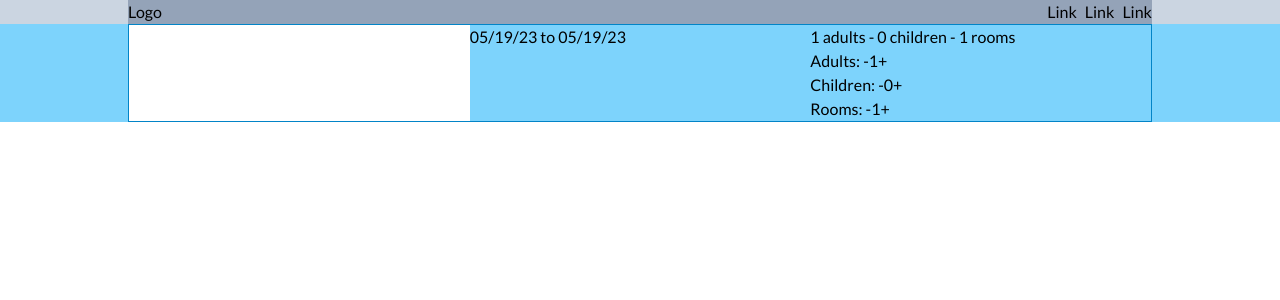
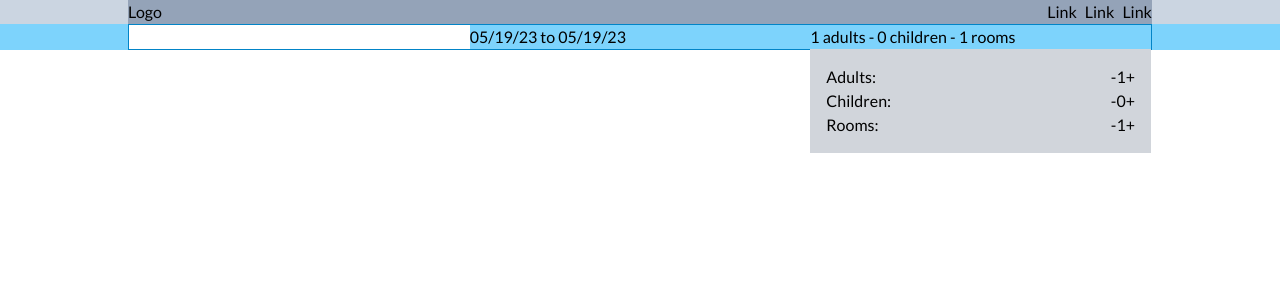
Before and after one commit to lilKriT/MERN-Hotel-Booking, a React (Vite) app in the folder packages/client/: page / in a window 1280 px wide. Shown: the top 300 px of the page. Built offline with nearby package versions, Linux system fonts and the light colour scheme.

Commit message:
Some styling on options.

```diff
--- a/packages/client/src/components/Search.tsx
+++ b/packages/client/src/components/Search.tsx
@@ -57,24 +57,30 @@ const Search = () => {
         <span className="w-1/3">
           {`${roomOptions.adult} adults - ${roomOptions.children} children - ${roomOptions.rooms} rooms`}
         </span>
-        <div className="roomOptions">
-          <div className="roomOptionItem">
+        <div className="roomOptions absolute bg-gray-300 p-4 w-full">
+          <div className="roomOptionItem flex justify-between">
             <span>Adults: </span>
+            <div>
               <button>-</button>
               <span>1</span>
               <button>+</button>
             </div>
-          <div className="roomOptionItem">
+          </div>
+          <div className="roomOptionItem flex justify-between">
             <span>Children: </span>
+            <div>
               <button>-</button>
               <span>0</span>
               <button>+</button>
             </div>
-          <div className="roomOptionItem">
+          </div>
+          <div className="roomOptionItem flex justify-between">
             <span>Rooms: </span>
+            <div>
               <button>-</button>
               <span>1</span>
               <button>+</button>
+            </div>
           </div>
         </div>
       </div>
```
Lines whose indentation alone changed are shown as unchanged.
